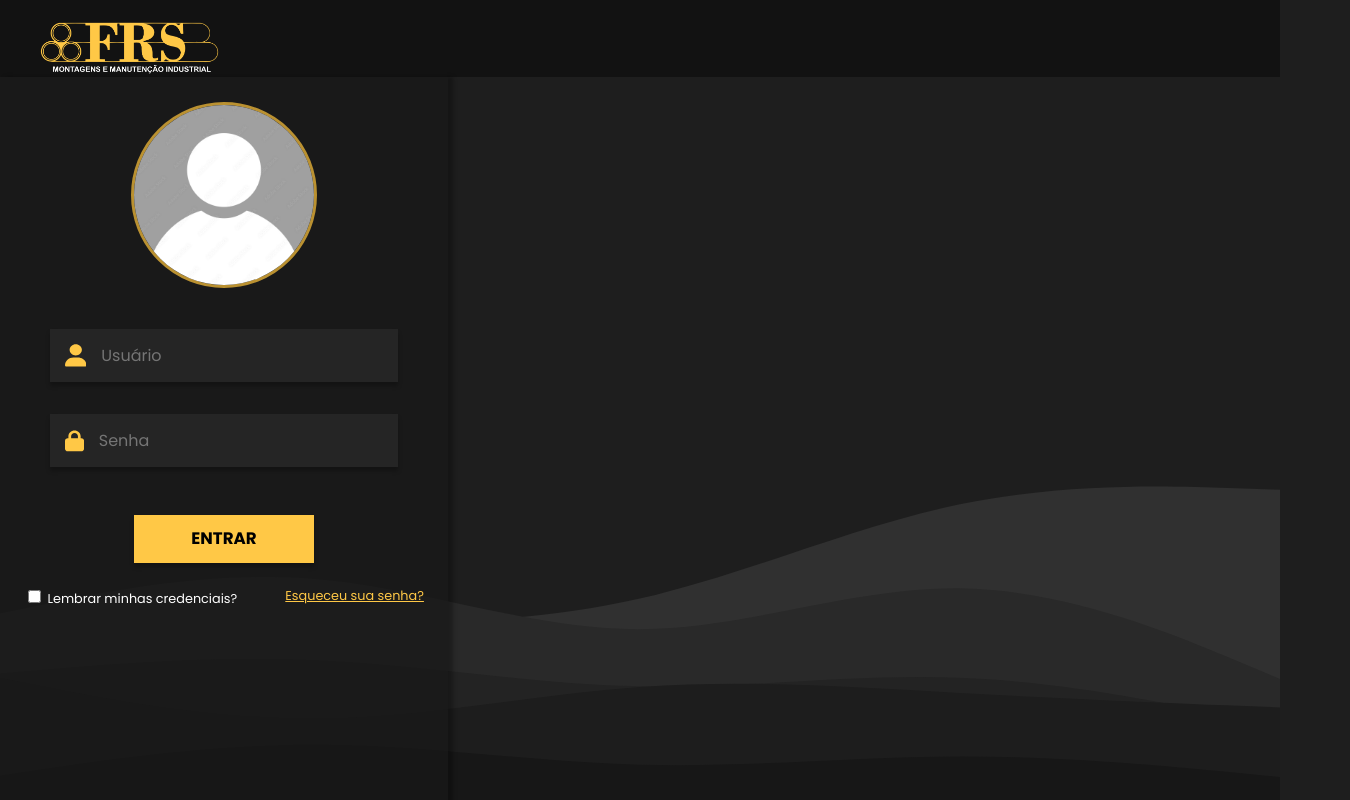
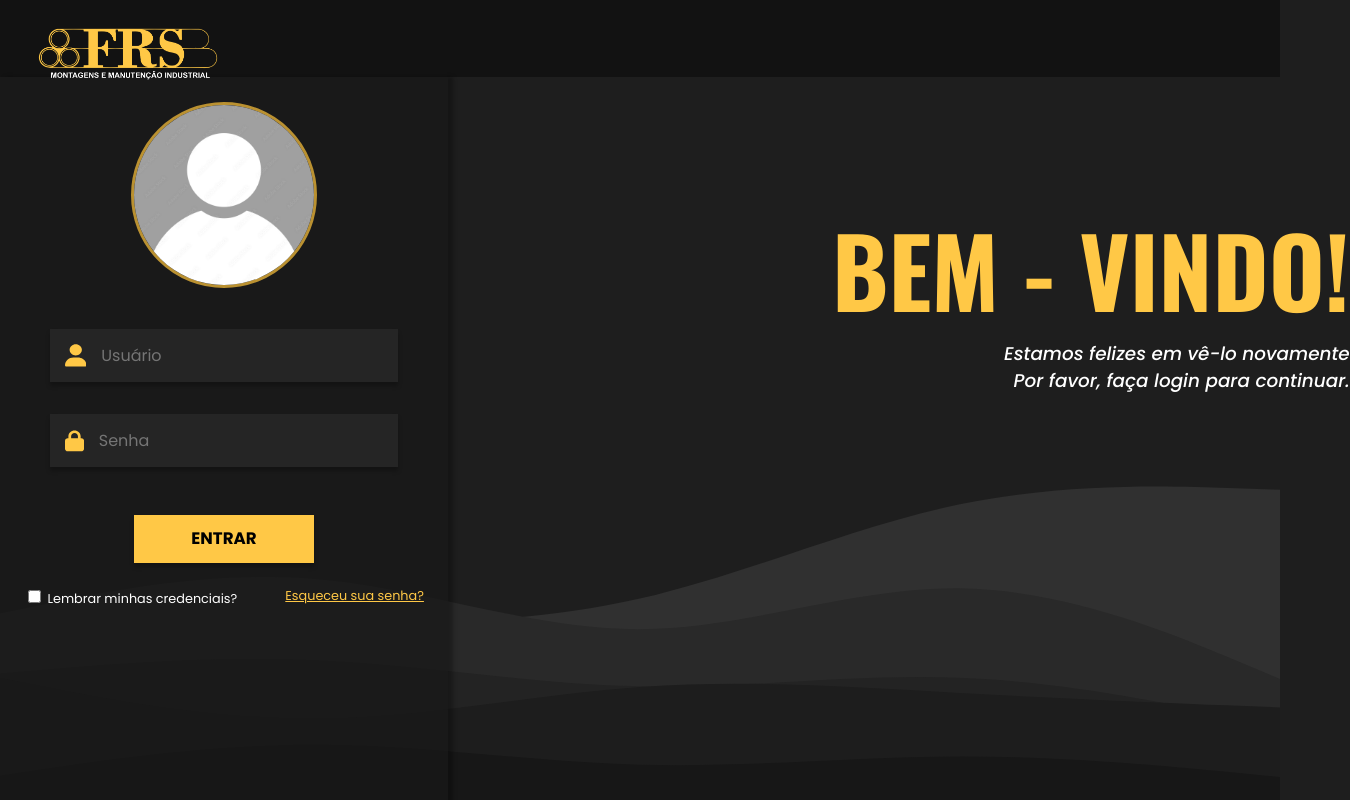
Before and after one commit to iguulima/FRS-Project, a plain HTML site: page login.html in a window 1280 px wide. Shown: the top 800 px of the page, 1350 px wide, since content can reach past the window. Drawn offline with nearby package versions, Linux system fonts and the light colour scheme.

Commit message:
0.5.3 - Modificações de Login

```diff
--- a/login.html
+++ b/login.html
@@ -9,9 +9,7 @@
 </head>
 <body>
     <header class="header">
-        <a href="index.html">
-            <img src="/images/logo-semfundo.png" alt="Logo da FRS Montagens">
-        </a>
+        <a href="index.html"><img src="/images/logo-semfundo.png" alt="Logo da FRS Montagens" style="margin-bottom: 2vh;"></a>
     </header>
 
     <form id="form-section">
@@ -29,7 +27,7 @@
                 <svg width="22" height="25" viewBox="0 0 22 25" fill="none" xmlns="http://www.w3.org/2000/svg">
                     <path d="M7.07143 7.68553V9.9369H14.9286V7.68553C14.9286 5.61238 13.1705 3.93323 11 3.93323C8.82946 3.93323 7.07143 5.61238 7.07143 7.68553ZM3.92857 9.9369V7.68553C3.92857 3.95668 7.09598 0.931396 11 0.931396C14.904 0.931396 18.0714 3.95668 18.0714 7.68553V9.9369H18.8571C20.5906 9.9369 22 11.283 22 12.9387V21.9442C22 23.5999 20.5906 24.9461 18.8571 24.9461H3.14286C1.40937 24.9461 0 23.5999 0 21.9442V12.9387C0 11.283 1.40937 9.9369 3.14286 9.9369H3.92857Z" fill="#FFC846"/>
                 </svg>
-                <input type="text" placeholder="Senha">
+                <input type="password" placeholder="Senha">
             </div>
 
             <input type="button" value="ENTRAR" class="login-button2">
@@ -43,6 +41,16 @@
             </div>
         </div>
 
+        <div class="background-text">
+            <h2 class="welcome-text">
+                BEM - VINDO!
+            </h2>
+            <div class="secundary-text">
+                <p>Estamos felizes em vê-lo novamente</p>
+                <p>Por favor, faça login para continuar.</p>
+            </div>
+
+        </div>
 
 
     </form>
--- a/style.css
+++ b/style.css
@@ -1,6 +1,7 @@
 @import url('https://fonts.googleapis.com/css2?family=Poppins:ital,wght@0,100;0,200;0,300;0,400;0,500;0,600;0,700;0,800;0,900;1,100;1,200;1,300;1,400;1,500;1,600;1,700;1,800;1,900&display=swap');
 @import url('https://fonts.googleapis.com/css2?family=Montserrat:ital,wght@0,100..900;1,100..900&display=swap');
 @import url('https://fonts.googleapis.com/css2?family=Merriweather:ital,wght@0,300;0,400;0,700;0,900;1,300;1,400;1,700;1,900&display=swap');
+@import url('https://fonts.googleapis.com/css2?family=Oswald:wght@200..700&display=swap');
 
 :root{
     --cor-header:#121212;
@@ -32,8 +33,8 @@ header{
 
 header img{
     width: 14vw;
-    margin-left: 40px;
-    margin-top: 22px;
+    margin-left: 3vw;
+    margin-top: 3.5vh;
 }
 /* ------------------------------- NavBar -------------------------------*/
 
@@ -466,3 +467,34 @@ header img{
 .password-help:hover{
     color: var(--cor-amarelo-escuro);
 }
+
+.background-text{
+    display: inline-block;
+    position: relative;
+    bottom: 85vh;
+    left: 65vw;
+    color: var(--cor-amarelo);
+}
+
+.welcome-text{
+    color: #FFC846;
+    text-align: right;
+    padding: 0;
+    margin: 0;
+    font: normal 700 12vh 'Oswald' ,sans-serif;
+}
+
+.secundary-text{
+    margin: 0;
+    padding: 0;
+    font-family: 'Poppins';
+    text-align: right;
+    color: #FFFFFF;
+    font: italic 500 2.3vh'Poppins', serif ;
+
+}
+
+.secundary-text p {
+    margin: 0;
+    padding: 0;
+}
```
Also changed, not shown: index.html (+1 -1 lines).
